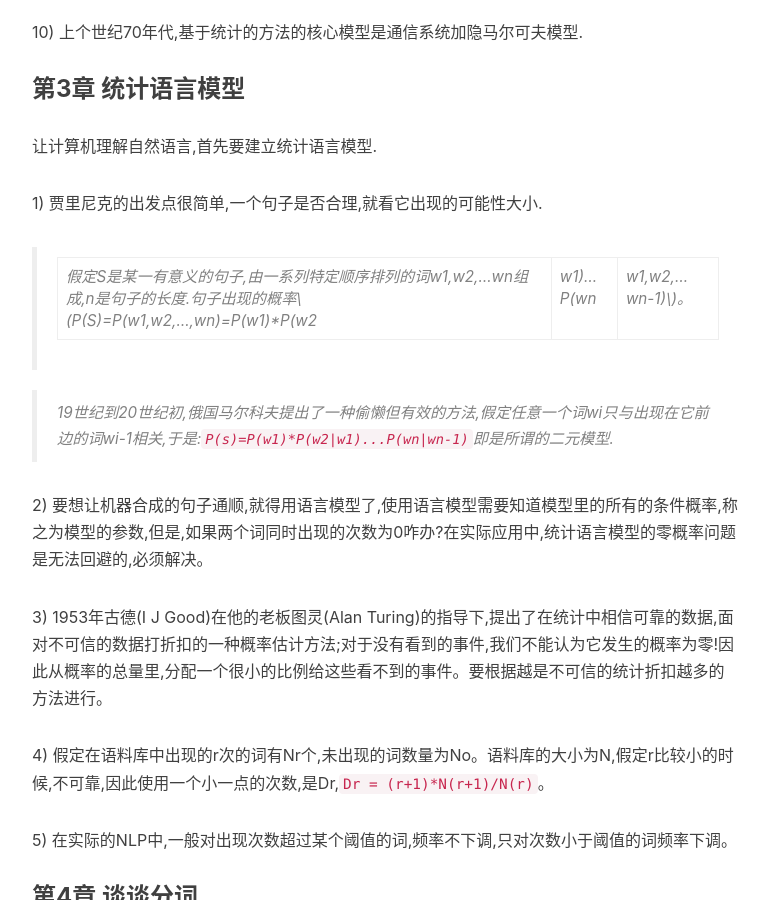
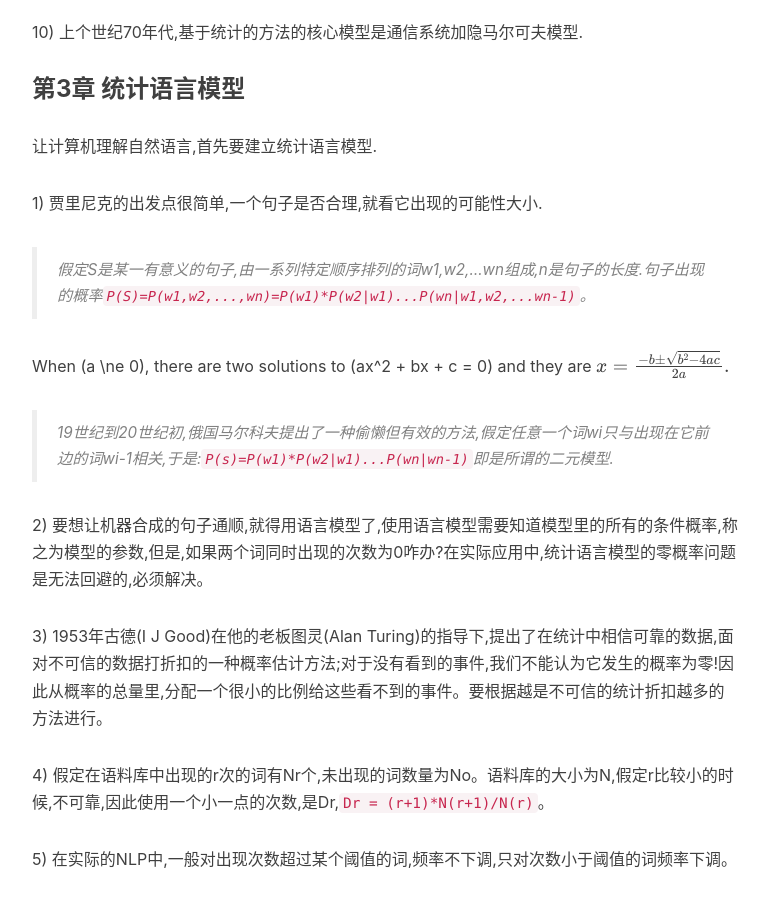
Before and after one commit to msg901216/msg901216.github.io, a Jekyll site: the page built from _posts/2018-07-08-The-Beauty-of-Math.md, in a window 1280 px wide and 900 px high, scrolled down 1863 px. Shown: the whole window, without its empty margins (233-1001 px from the left). Built offline with Jekyll 4.4.1, drawn with Linux system fonts in a browser that asks for light colours; nearby versions of some CDN libraries; formulas are drawn with MathJax 3; comment, search, counter and statistics services are not loaded; some of the changed lines change nothing that is shown.

Commit message:
加入数学之美读书笔记

````diff
--- a/_includes/head.html
+++ b/_includes/head.html
@@ -41,5 +41,7 @@
     <![endif]-->
 
     <!-- ga & ba script hoook -->
-    <script></script>
+    <script type="text/javascript" async
+src="https://cdnjs.cloudflare.com/ajax/libs/mathjax/2.7.4/MathJax.js?config=TeX-MML-AM_CHTML" async>
+</script>
 </head>
--- a/_posts/2018-07-08-The-Beauty-of-Math.md
+++ b/_posts/2018-07-08-The-Beauty-of-Math.md
@@ -11,7 +11,38 @@ tags:
     - NLP
 ---
 
-<script src='https://cdnjs.cloudflare.com/ajax/libs/mathjax/2.7.4/MathJax.js?config=TeX-MML-AM_CHTML' async></script>
+<!-- <script src='https://cdnjs.cloudflare.com/ajax/libs/mathjax/2.7.4/MathJax.js?config=TeX-MML-AM_CHTML' async></script> -->
+
+<script type="text/x-mathjax-config">
+MathJax.Hub.Config({
+    showProcessingMessages: false,
+    messageStyle: "none",
+    extensions: ["tex2jax.js"],
+    jax: ["input/TeX", "output/HTML-CSS"],
+    tex2jax: {
+        inlineMath:  [ ["$", "$"] ],
+        displayMath: [ ["$$","$$"] ],
+        skipTags: ['script', 'noscript', 'style', 'textarea', 'pre','code','a'],
+        ignoreClass:"comment-content"
+    },
+    "HTML-CSS": {
+        availableFonts: ["STIX","TeX"],
+        showMathMenu: false
+    }
+});
+MathJax.Hub.Queue(["Typeset",MathJax.Hub]);
+</script>
+
+<script data-no-instant>
+InstantClick.on('change', function(isInitialLoad){
+    if (isInitialLoad === false) {
+        if (typeof MathJax !== 'undefined'){
+            MathJax.Hub.Queue(["Typeset",MathJax.Hub]);
+        }
+    }
+});
+InstantClick.init();
+</script>
 
 
 > 这是我读的第二本书,因为这本书基本上是一本通俗读物,作者将复杂的数学和自然语言处理方面的理论知识,用平易近人的文字,娓娓道来,让不具备相关知识的人,也能轻易的看懂.作者确实很厉害!
@@ -57,7 +88,10 @@ tags:
 让计算机理解自然语言,首先要建立统计语言模型.
 
 1) 贾里尼克的出发点很简单,一个句子是否合理,就看它出现的可能性大小.
-> 假定S是某一有意义的句子,由一系列特定顺序排列的词w1,w2,...wn组成,n是句子的长度.句子出现的概率\\(P(S)=P(w1,w2,...,wn)=P(w1)*P(w2|w1)...P(wn|w1,w2,...wn-1)\\)。
+> 假定S是某一有意义的句子,由一系列特定顺序排列的词w1,w2,...wn组成,n是句子的长度.句子出现的概率```P(S)=P(w1,w2,...,wn)=P(w1)*P(w2|w1)...P(wn|w1,w2,...wn-1)```。
+
+When \(a \ne 0\), there are two solutions to \(ax^2 + bx + c = 0\) and they are
+  $$x = {-b \pm \sqrt{b^2-4ac} \over 2a}.$$
 
 > 19世纪到20世纪初,俄国马尔科夫提出了一种偷懒但有效的方法,假定任意一个词wi只与出现在它前边的词wi-1相关,于是:```P(s)=P(w1)*P(w2|w1)...P(wn|wn-1)```即是所谓的二元模型.
 
````
